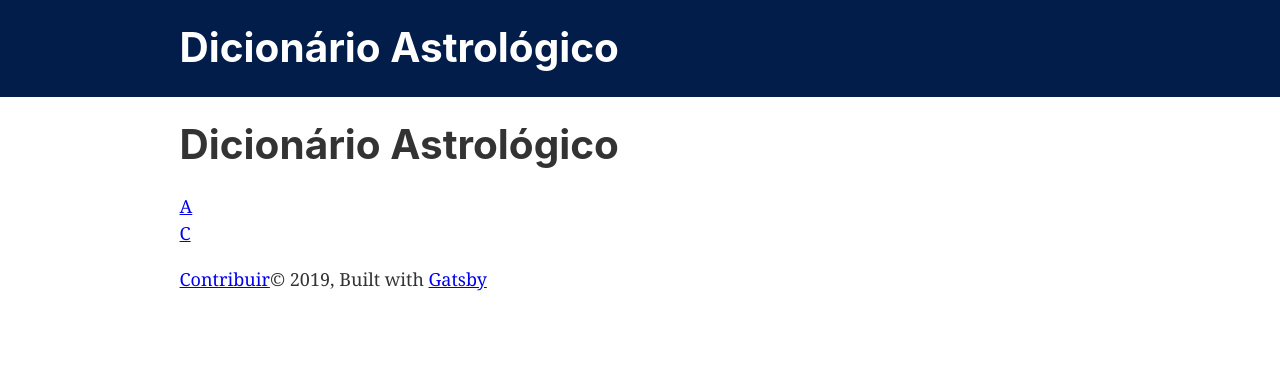
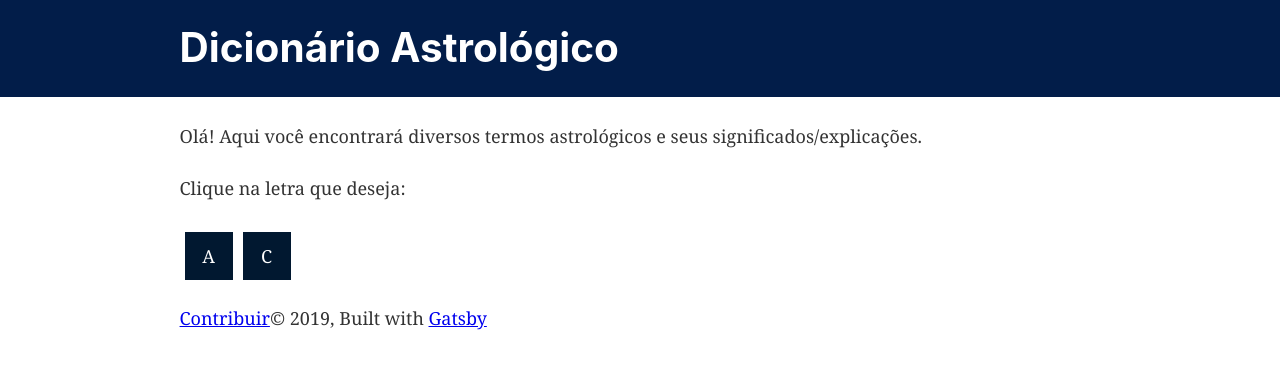
Before and after one commit to astroregulus/dicionarioastrologico, a Gatsby site: page / in a window 1280 px wide. Built offline with nearby package versions, Linux system fonts and the light colour scheme; Gatsby itself is replaced by a stand-in of ours.

Commit message:
Altera estilo do menu de letras na pagina inicial

```diff
--- a/src/pages/index.js
+++ b/src/pages/index.js
@@ -4,17 +4,32 @@ import Layout from "../components/layout"
 import SEO from "../components/seo"
 import { Link } from 'gatsby'
 
+const linkStyle = {
+  textDecoration: "none",
+  color:"white",
+  width:"48px",
+  height:"48px",
+  display: "flex",
+  alignItems: "center",
+  justifyContent: "center",
+  backgroundColor: "#011830",
+  margin: "5px"
+}
+
 const IndexPage = () => (
   <Layout>
     <SEO title="Home" />
-    <h1>Dicionário Astrológico</h1>
+    <p>Olá! Aqui você encontrará diversos termos astrológicos e seus significados/explicações.</p>
+
+    <p>Clique na letra que deseja:</p>
 
     <div style={{
           display: "flex",
-          flexFlow: "column"
+          flexFlow: "row",
         }}>
-      <Link to="/a">A</Link>
-      <Link to="/c">C</Link>
+        <Link to="/a" style={linkStyle}>A</Link>
+        <Link to="/c" style={linkStyle}>C</Link>
+
     </div>
 
   </Layout>
```
